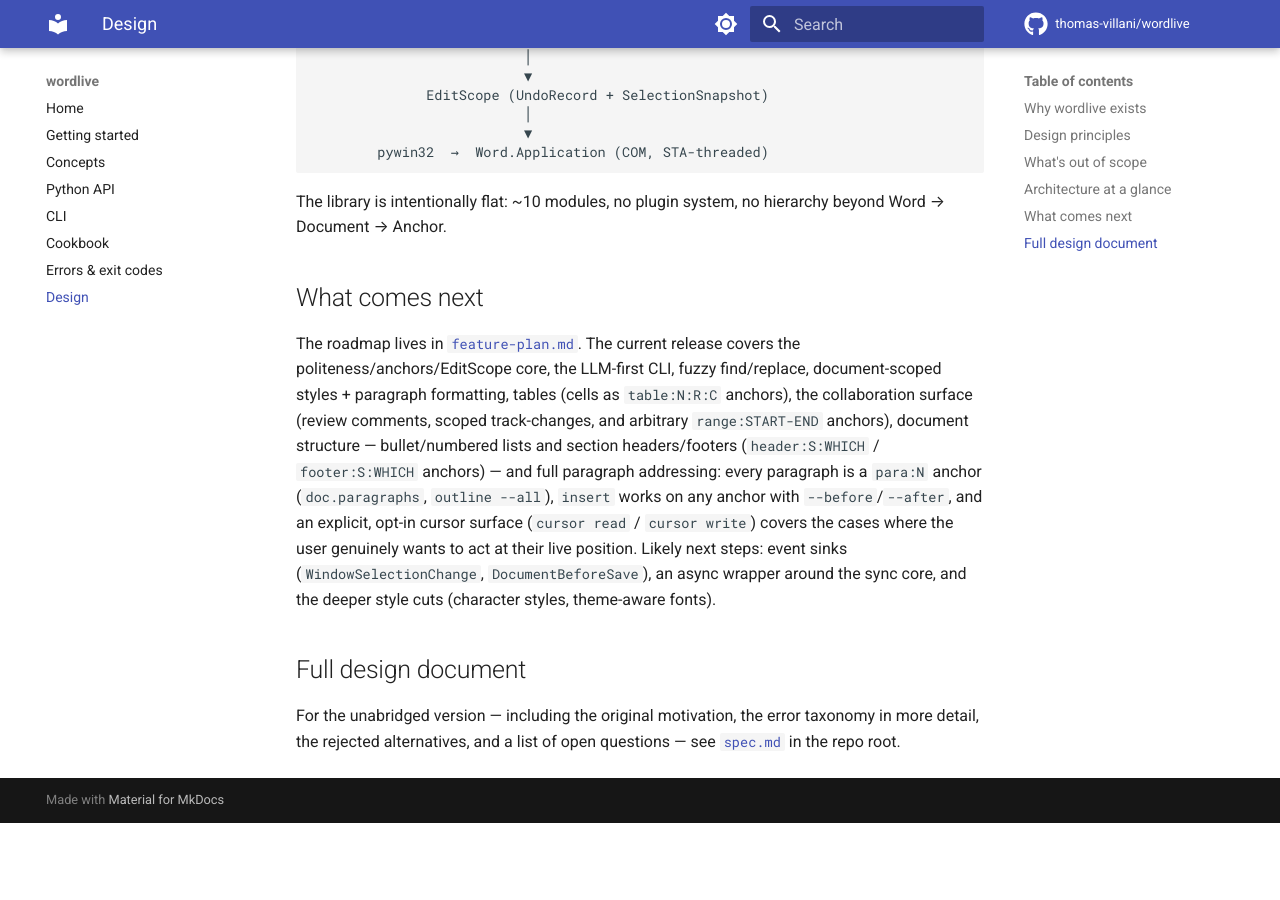
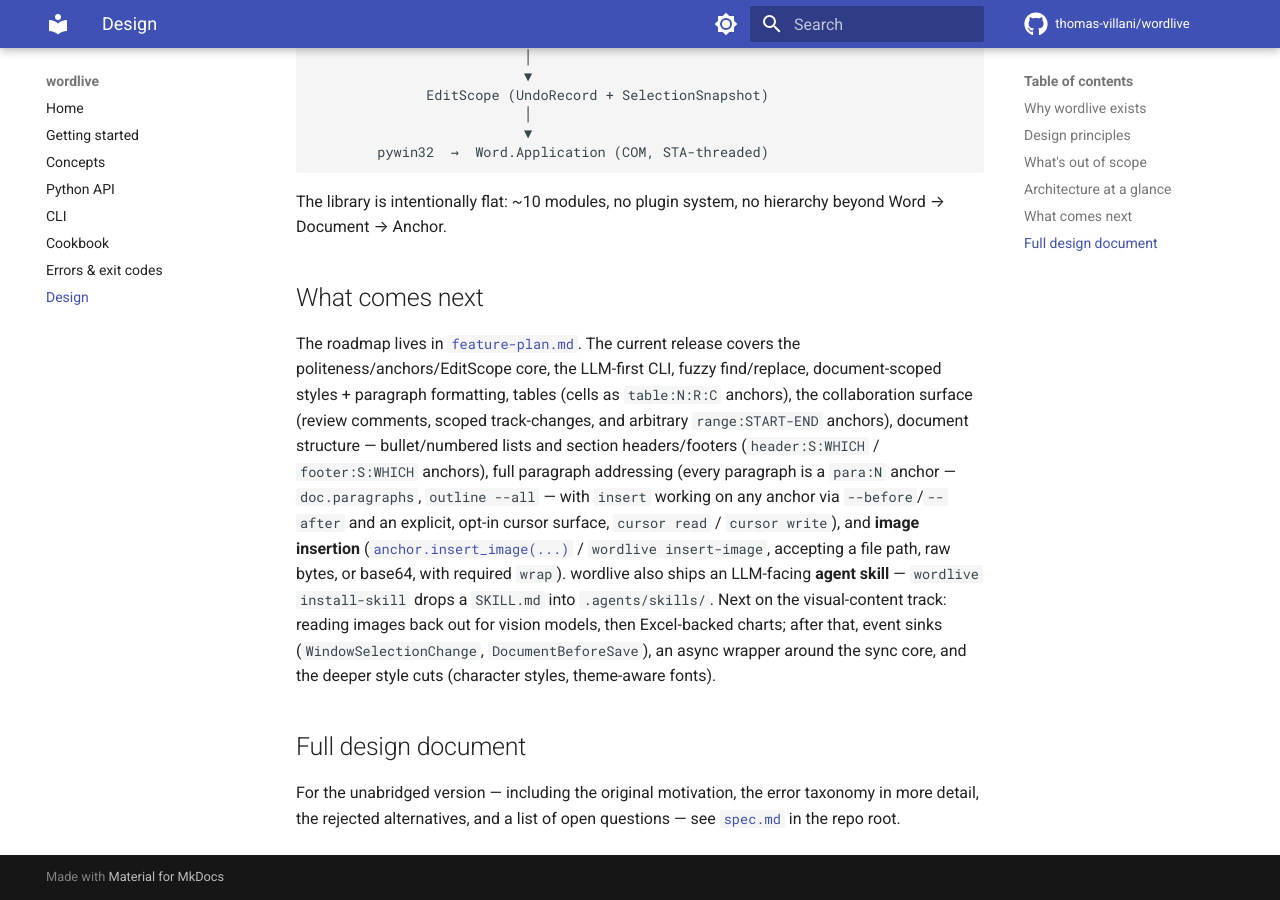
Before and after one commit to thomas-villani/wordlive, an MkDocs documentation site: the page built from docs/design.md, in a window 1280 px wide and 900 px high, scrolled down 1976 px. Built offline with MkDocs 1.6.1 and Material for MkDocs 9.7.7, drawn with Linux system fonts in a browser that asks for light colours; comment, search, counter and statistics services are not loaded; before the commit the page ends 2799 px from its top, so only the background shows below that.

Commit message:
docs: audit + fill v0.8 / cross-version gaps
Cross-checked every CLI command (22), exec op (21), and public class (34)
against the docs — all covered. Fixes found in the prose pages:
- design.md 'what comes next': add image insertion + the agent skill, and
  re-point 'next steps' to the real roadmap (image extraction, then charts).
- concepts.md: correct two stale anchor counts ('all three' -> all of them;
  broaden the per-kind collections list) now that there are six anchor types.
- cli.md: add ImageSourceError to the exit-1 row.
- getting-started.md: add a 'wordlive install-skill' pointer for agent users.

Co-Authored-By: Claude Opus 4.7 <noreply@anthropic.com>

```diff
--- a/docs/design.md
+++ b/docs/design.md
@@ -106,13 +106,18 @@ CLI, fuzzy find/replace, document-scoped styles + paragraph formatting, tables
 (cells as `table:N:R:C` anchors), the collaboration surface (review comments,
 scoped track-changes, and arbitrary `range:START-END` anchors), document
 structure — bullet/numbered lists and section headers/footers
-(`header:S:WHICH` / `footer:S:WHICH` anchors) — and full paragraph addressing:
-every paragraph is a `para:N` anchor (`doc.paragraphs`, `outline --all`),
-`insert` works on any anchor with `--before`/`--after`, and an explicit, opt-in
-cursor surface (`cursor read` / `cursor write`) covers the cases where the user
-genuinely wants to act at their live position. Likely next steps: event sinks
-(`WindowSelectionChange`, `DocumentBeforeSave`), an async wrapper around the
-sync core, and the deeper style cuts (character styles, theme-aware fonts).
+(`header:S:WHICH` / `footer:S:WHICH` anchors), full paragraph addressing (every
+paragraph is a `para:N` anchor — `doc.paragraphs`, `outline --all` — with `insert`
+working on any anchor via `--before`/`--after` and an explicit, opt-in cursor
+surface, `cursor read` / `cursor write`), and **image insertion**
+([`anchor.insert_image(...)`](python-api.md#wordlive.Anchor) /
+`wordlive insert-image`, accepting a file path, raw bytes, or base64, with
+required `wrap`). wordlive also ships an LLM-facing **agent skill** —
+`wordlive install-skill` drops a `SKILL.md` into `.agents/skills/`. Next on the
+visual-content track: reading images back out for vision models, then
+Excel-backed charts; after that, event sinks (`WindowSelectionChange`,
+`DocumentBeforeSave`), an async wrapper around the sync core, and the deeper
+style cuts (character styles, theme-aware fonts).
 
 ## Full design document
 
```
Also changed, not shown: docs/cli.md (+1 -1 lines), docs/concepts.md (+5 -5 lines), docs/getting-started.md (+3 -0 lines).
